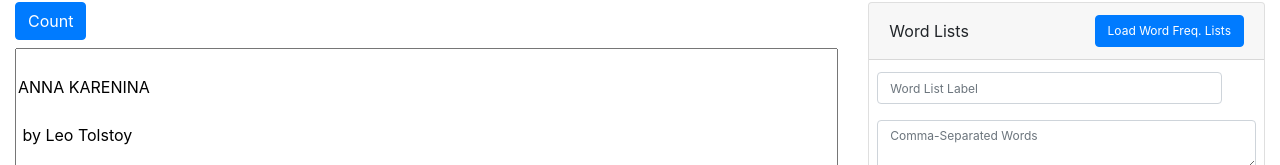
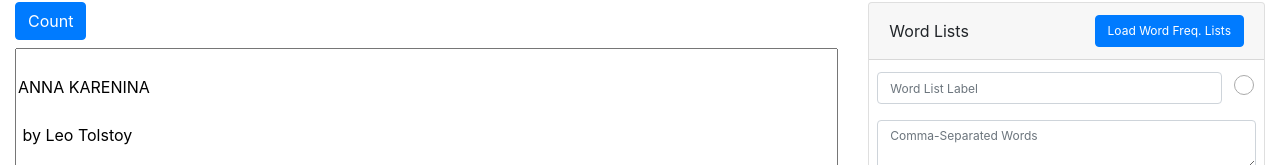
Before and after one commit to ehsabd/wordcounttoolbox, a React (Create React App) app: page / in a window 1280 px wide. Both pictures are taken after a click on the button "+ Add Word List". Shown: the part 133-298 px from the top of the page. Built offline with nearby package versions, Linux system fonts and the light colour scheme.

Commit message:
add border to word list item color

```diff
--- a/src/App.css
+++ b/src/App.css
@@ -50,4 +50,5 @@
   border-radius: 50%;
   right:10px;
   top:15px;
+  border: solid 1px #aaa;
 }
```
